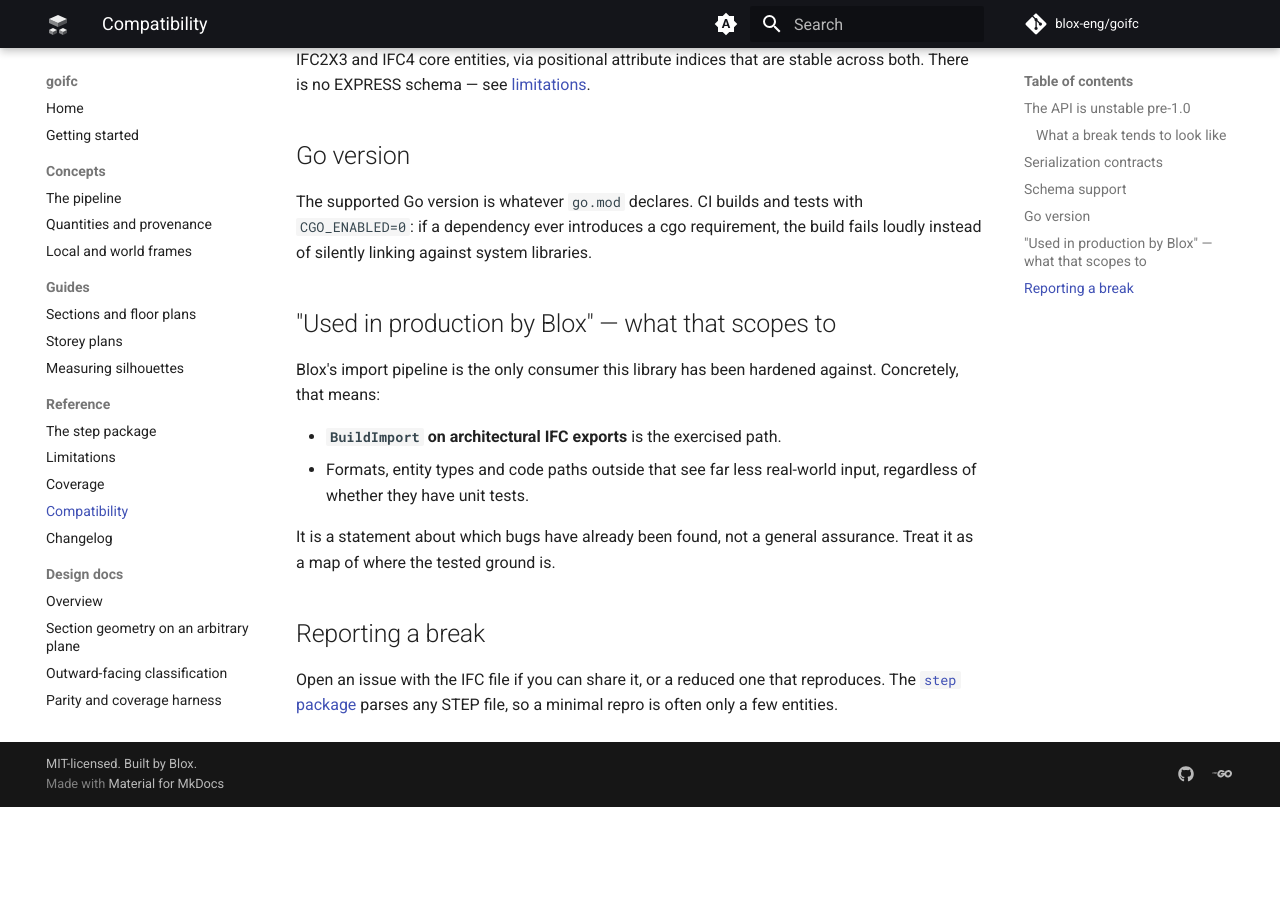
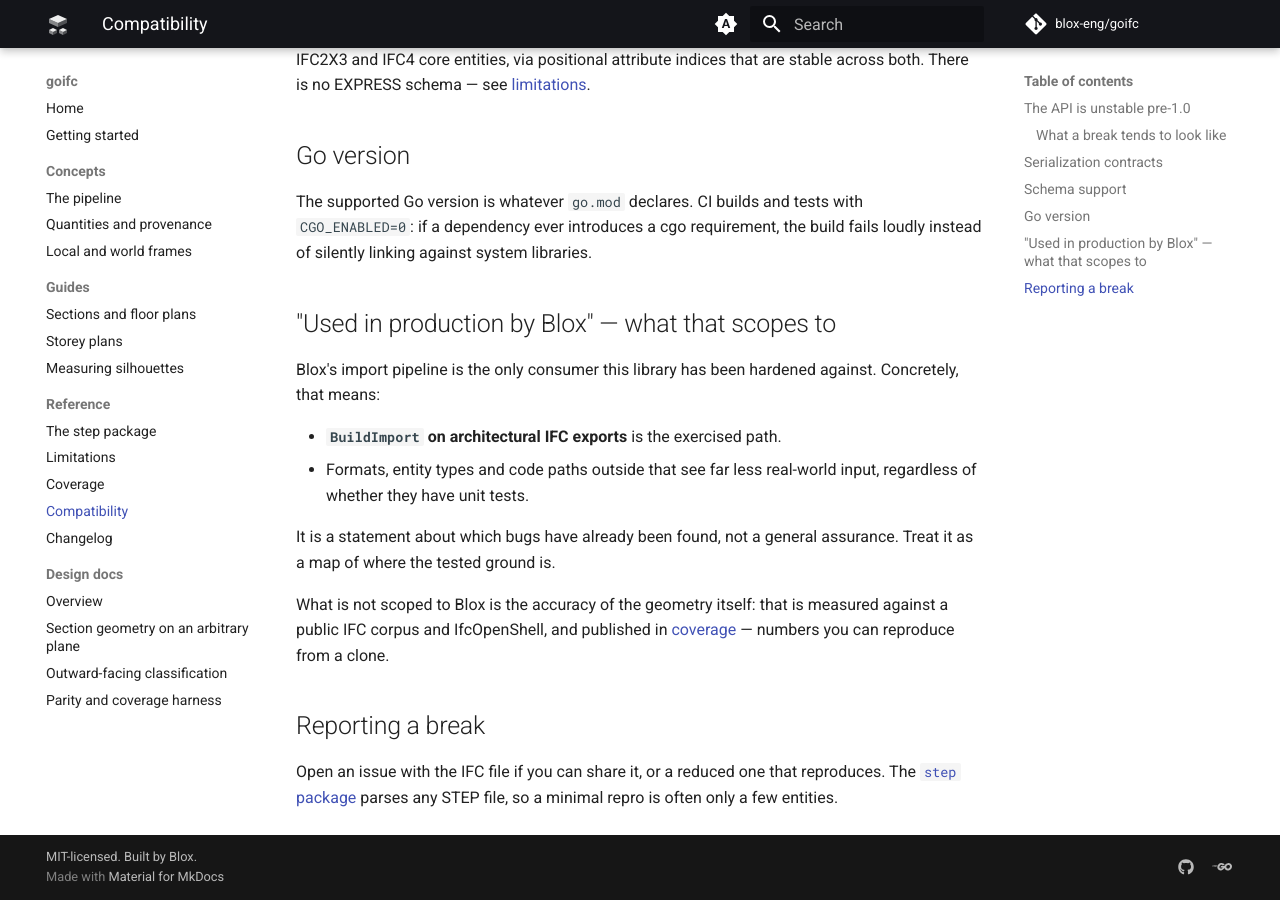
Before and after one commit to blox-eng/goifc, an MkDocs documentation site: the page built from docs/compatibility.md, in a window 1280 px wide and 900 px high, scrolled down 1117 px. Built offline with MkDocs 1.6.1 and Material for MkDocs 9.7.7, drawn with Linux system fonts in a browser that asks for light colours; comment, search, counter and statistics services are not loaded; the version menu is left out; before the commit the page ends 1924 px from its top, so only the background shows below that.

Commit message:
docs: link the coverage page from the three places that claim bounds
README, limitations and compatibility each make the claim this branch exists
to make checkable -- numbers that are bounds, meshes that are proxies, a
library hardened against one consumer -- and none of them pointed at the
measurement. The design doc's own complaint about the compatibility page was
that a reader "can do nothing with" the claim; that stays true while the page
that answers it is unreachable from any of them. One sentence each, in each
file's voice.

Co-Authored-By: Claude Opus 5 (1M context) <noreply@anthropic.com>

```diff
--- a/docs/compatibility.md
+++ b/docs/compatibility.md
@@ -60,6 +60,10 @@ against. Concretely, that means:
 It is a statement about which bugs have already been found, not a general
 assurance. Treat it as a map of where the tested ground is.
 
+What is not scoped to Blox is the accuracy of the geometry itself: that is
+measured against a public IFC corpus and IfcOpenShell, and published in
+[coverage](coverage.md) — numbers you can reproduce from a clone.
+
 ## Reporting a break
 
 Open an issue with the IFC file if you can share it, or a reduced one that
```
Also changed, not shown: README.md (+5 -0 lines), docs/limitations.md (+3 -0 lines).
